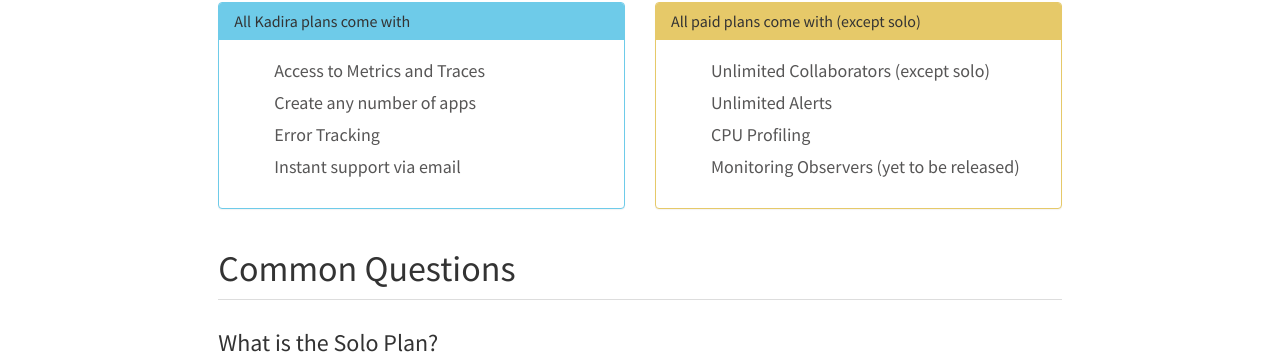
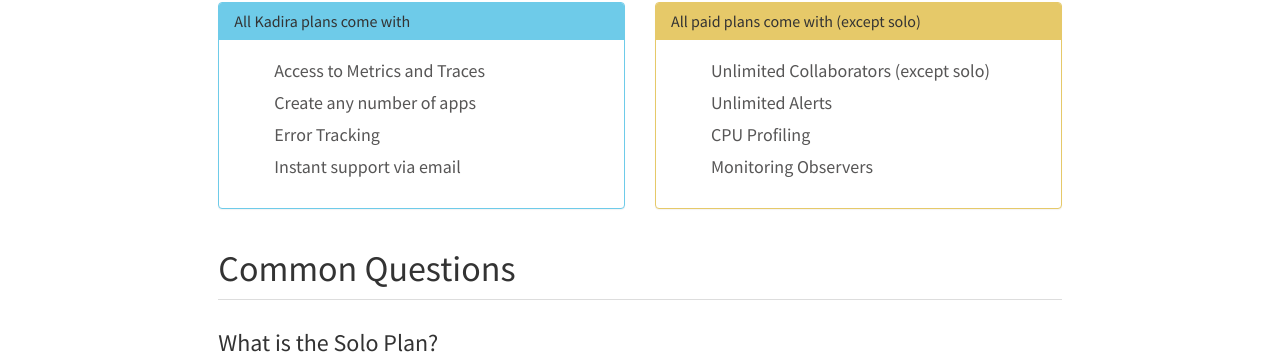
Before and after one commit to kadiraio/kadiraio.github.io, a Jekyll site: the page built from pricing.html, in a window 1280 px wide. Shown: the part 554-908 px from the top of the page. Built offline with Jekyll 4.4.1, drawn with Linux system fonts in a browser that asks for light colours.

Commit message:
remove "yet-to-be released" from observer monitoring

```diff
--- a/_layouts/pricing.html
+++ b/_layouts/pricing.html
@@ -99,7 +99,7 @@
             <li>Unlimited Collaborators (except solo)</li>
             <li>Unlimited Alerts</li>
             <li>CPU Profiling</li>
-            <li>Monitoring Observers (yet to be released)</li>
+            <li>Monitoring Observers</li>
           </ul>
         </div>
       </div>
```
